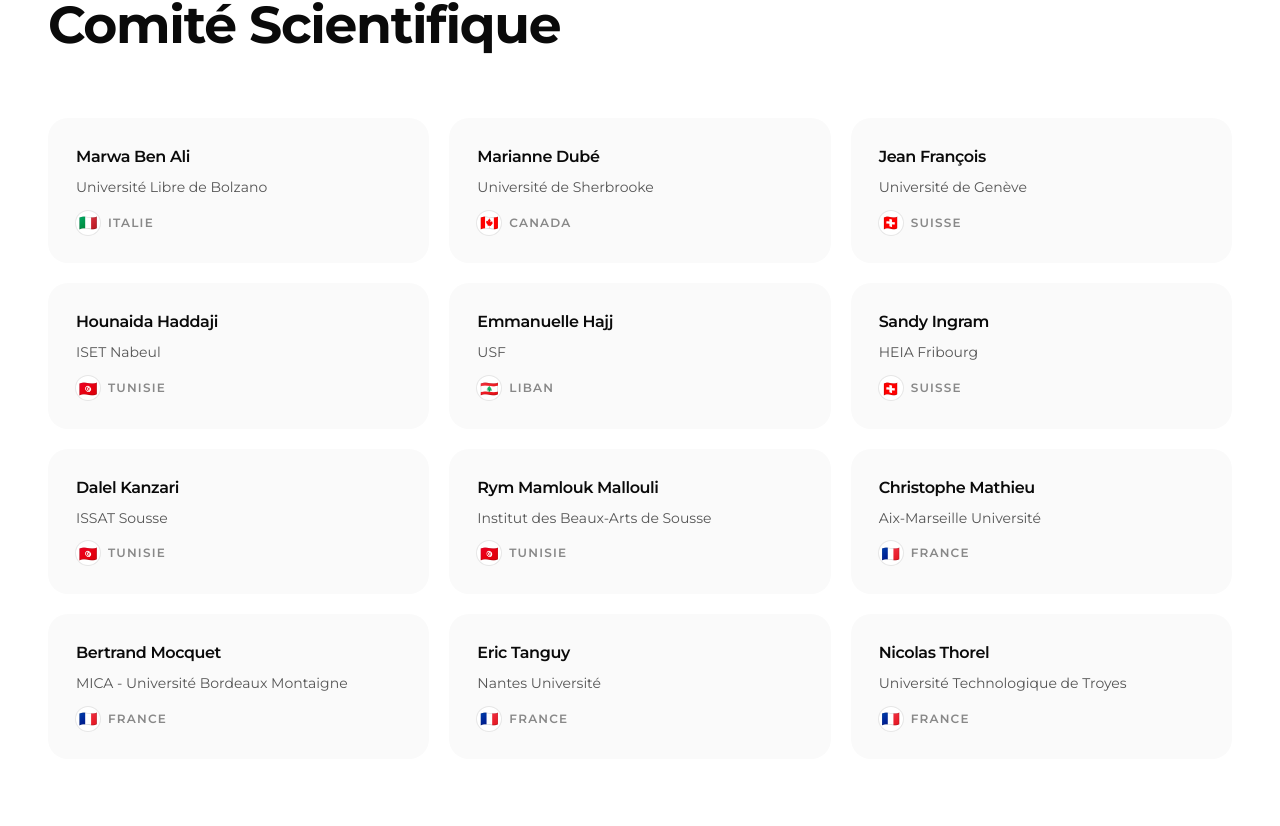
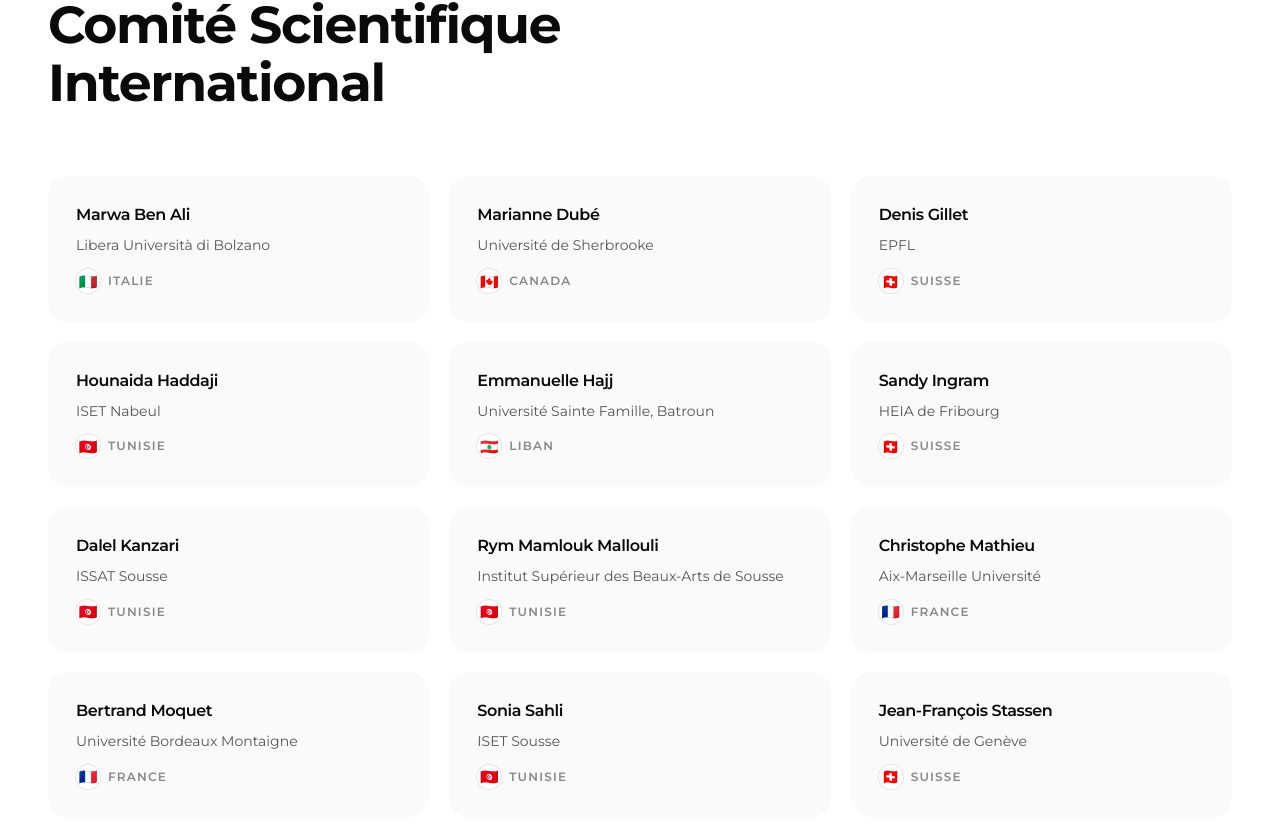
Before and after one commit to amamamou/ripu, a Next.js app: page /committee in a window 1280 px wide. Shown: the part 794-1620 px from the top of the page. Built offline with nearby package versions, Linux system fonts and the light colour scheme.

Commit message:
fix commitee

```diff
--- a/components/committee/committee-page-content.tsx
+++ b/components/committee/committee-page-content.tsx
@@ -7,9 +7,19 @@ import { COUNTRY_FLAGS, sortByLastName } from "@/lib/countries"
 
 const scientificCommittee = [
   {
-    name: "Rym Mamlouk Mallouli",
-    institution: "Institut des Beaux-Arts de Sousse",
-    country: "Tunisie",
+    name: "Marwa Ben Ali",
+    institution: "Libera Università di Bolzano",
+    country: "Italie",
+  },
+  {
+    name: "Marianne Dubé",
+    institution: "Université de Sherbrooke",
+    country: "Canada",
+  },
+  {
+    name: "Denis Gillet",
+    institution: "EPFL",
+    country: "Suisse",
   },
   {
     name: "Hounaida Haddaji",
@@ -17,14 +27,24 @@ const scientificCommittee = [
     country: "Tunisie",
   },
   {
+    name: "Emmanuelle Hajj",
+    institution: "Université Sainte Famille, Batroun",
+    country: "Liban",
+  },
+  {
+    name: "Sandy Ingram",
+    institution: "HEIA de Fribourg",
+    country: "Suisse",
+  },
+  {
     name: "Dalel Kanzari",
     institution: "ISSAT Sousse",
     country: "Tunisie",
   },
   {
-    name: "Marwa Ben Ali",
-    institution: "Université Libre de Bolzano",
-    country: "Italie",
+    name: "Rym Mamlouk Mallouli",
+    institution: "Institut Supérieur des Beaux-Arts de Sousse",
+    country: "Tunisie",
   },
   {
     name: "Christophe Mathieu",
@@ -32,18 +52,18 @@ const scientificCommittee = [
     country: "France",
   },
   {
-    name: "Bertrand Mocquet",
-    institution: "MICA - Université Bordeaux Montaigne",
+    name: "Bertrand Moquet",
+    institution: "Université Bordeaux Montaigne",
     country: "France",
   },
   {
-    name: "Nicolas Thorel",
-    institution: "Université Technologique de Troyes",
-    country: "France",
+    name: "Sonia Sahli",
+    institution: "ISET Sousse",
+    country: "Tunisie",
   },
   {
-    name: "Sandy Ingram",
-    institution: "HEIA Fribourg",
+    name: "Jean-François Stassen",
+    institution: "Université de Genève",
     country: "Suisse",
   },
   {
@@ -52,19 +72,9 @@ const scientificCommittee = [
     country: "France",
   },
   {
-    name: "Jean François",
-    institution: "Université de Genève",
-    country: "Suisse",
-  },
-  {
-    name: "Emmanuelle Hajj",
-    institution: "USF",
-    country: "Liban",
-  },
-  {
-    name: "Marianne Dubé",
-    institution: "Université de Sherbrooke",
-    country: "Canada",
+    name: "Nicolas Thorel",
+    institution: "Université de Technologie de Troyes",
+    country: "France",
   },
 ] as const
 
@@ -181,7 +191,7 @@ export function CommitteePageContent() {
       <section className="section-block section-white">
         <div className="container-main">
           <Reveal>
-            <SectionHead label="Expertise" title="Comité Scientifique" />
+            <SectionHead label="Expertise" title="Comité Scientifique International" />
           </Reveal>
 
           <StaggerChildren className="section-inner grid gap-5 md:grid-cols-2 lg:grid-cols-3">
```
